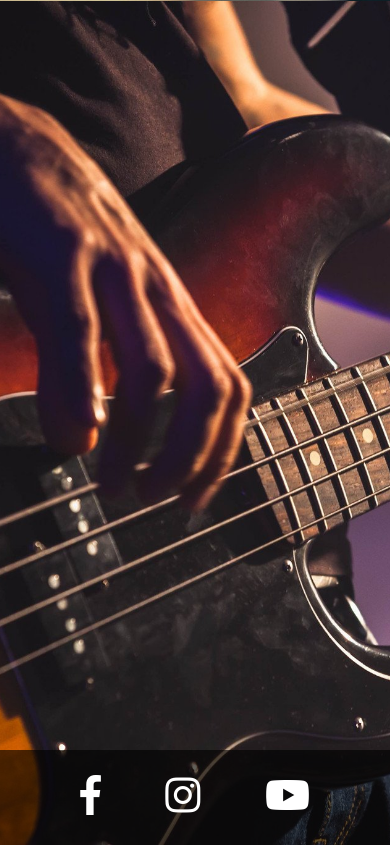
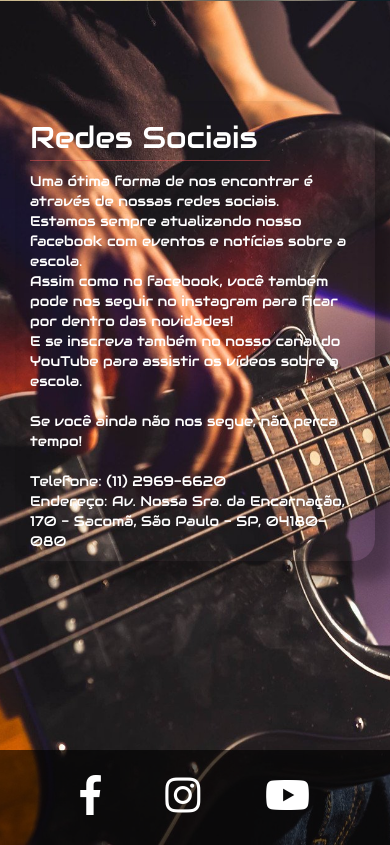
Before and after one commit to pickausernameg/EscolaRealSom, a PHP site: page /view/index.html in a window 390 px wide. Shown: the part 2531-3376 px from the top of the page. Run offline with PHP 8.4, Linux system fonts and the light colour scheme; some libraries are stand-ins or nearby versions.

Commit message:
boxContact update

```diff
--- a/assets/css/style.css
+++ b/assets/css/style.css
@@ -205,6 +205,31 @@ footer a{
 	color: white;
 }
 
+.ContFrames{
+	margin-top: 100px;
+}
+
+.ContVideo{
+	width: 380px;
+}
+
+.SmallText h2{
+	color: white;
+  border-bottom: 1px solid #f9555575;
+  width: 240px;
+  padding-bottom: 6px;
+}
+
+.SmallText p{
+	color: #dadada;
+	word-break: word-break;
+}
+
+.SmallText{
+  box-shadow: 19px 20px 14px 0px rgba(0, 0, 0, 0.3), 0px 0px 20px rgba(0, 0, 0, 0.1) inset;
+  border-radius: 22px;
+  margin-right: 20px;
+}
 
 /*Mobile CSS*/
 @media screen and (max-width: 762px){
@@ -320,4 +345,8 @@ footer a{
     right: 30px;
 	}
 
+	.SmallText p{
+		color: white;
+	}
+
 }
--- a/view/index.html
+++ b/view/index.html
@@ -45,9 +45,12 @@
 		</ul>
 	</div>
 
+<!-- Box Home -->
 <div class="box1" id="boxHome">
 </div>
 
+
+<!-- Box About -->
 <div class="box2" id="boxAbout">
 	<div class="details">
 		<br>Em 1991, no bairro do Ipiranga, foi inaugurada a Real Som. Inicialmente apenas com os cursos de órgão elétrico e teclado, mas rapidamente os cursos de violão, guitarra, canto, bateria e outros, foram adicionados à grade da escola, todos com método próprio. <br>
@@ -155,13 +158,39 @@
 
 	</div>
 
+<!-- Box Know More -->
 <div class="col-lg-12 KnowMore">
 	<a href="https://www.youtube.com/playlist?list=PLU72z6V2VPRdfE06QjifZ2cjAWvzE78Al" target="_blank">> Veja Todos <</a>
 </div>
 
 </div>
 
+<!-- Box Contact -->
 <div class="box4" id="boxContact">
+	<div class="col-lg-12 col-xs-12 ContFrames">
+
+		<div class="col-lg-4 col-xs-12 SmallText">
+			<h2>Redes Sociais</h2>
+			<p>
+				Uma ótima forma de nos encontrar é através de nossas redes sociais.<br>
+				Estamos sempre atualizando nosso facebook com eventos e notícias sobre a escola.<br>
+				Assim como no facebook, você também pode nos seguir no instagram para ficar por dentro das novidades!<br>
+				E se inscreva também no nosso canal do YouTube para assistir os vídeos sobre a escola.<br><br>
+				Se você ainda não nos segue, não perca tempo!<br><br>
+				Telefone: (11) 2969-6620<br>
+				Endereço: Av. Nossa Sra. da Encarnação, 170 - Sacomã, São Paulo - SP, 04180-080
+			</p>
+		</div>
+
+		<div class="col-lg-4 hidden-xs" style="width: 28%;">
+			<iframe src="https://www.facebook.com/plugins/page.php?href=https%3A%2F%2Fwww.facebook.com%2Fescolademusicarealsom%2F&tabs=timeline&width=340&height=380&small_header=false&adapt_container_width=true&hide_cover=false&show_facepile=false&appId" width="340" height="380" style="border:none;overflow:hidden;" scrolling="no" frameborder="0" allowTransparency="true" allow="encrypted-media"></iframe>
+		</div>
+
+		<div class="col-lg-4 hidden-xs">
+			<iframe width="380" height="215" src="https://www.youtube.com/embed/mg1KMv-wir0" frameborder="0" allow="autoplay; encrypted-media" allowfullscreen></iframe>
+		</div>
+
+	</div>
 </div>
 
 <footer>
```
